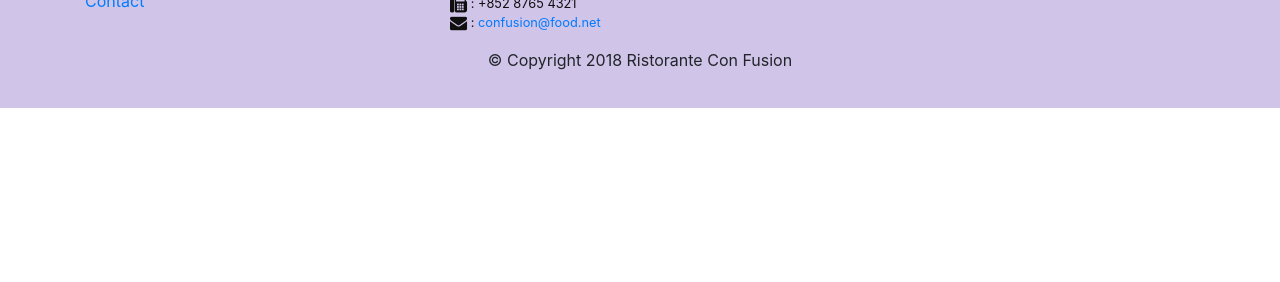
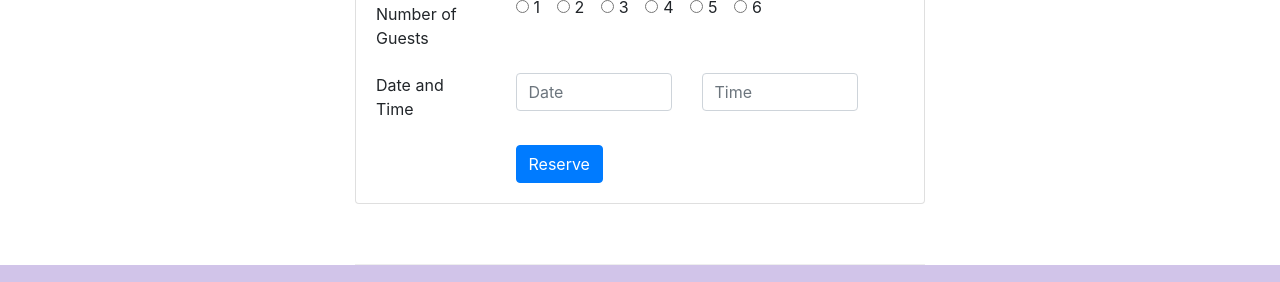
Before and after one commit to akshith271/conFusion, a website: page index.html in a window 1280 px wide. Shown: the part 1679-1961 px from the top of the page. Before the commit the page ends 1787 px from the top, so only its background shows below. Drawn offline with nearby package versions, Linux system fonts and the light colour scheme.

Commit message:
Assignment-2

```diff
--- a/css/styles.css
+++ b/css/styles.css
@@ -6,6 +6,7 @@
   padding: 50px 0;
   border-bottom: 1px ridge;
   min-height: 400px;
+  margin: 0 auto;
 }
 
 .footer {
--- a/index.html
+++ b/index.html
@@ -78,8 +78,17 @@
               your culinary senses!
             </p>
           </div>
-          <div class="col-12 col-sm align-self-center">
+          <div class="col-12 col-sm-3 align-self-center">
             <img src="img/logo.png" class="img-fluid" />
+          </div>
+          <div class="col-12 col-sm-3 align-self-center">
+            <a
+              class="btn btn-block"
+              style="background-color: gold;"
+              href=" #reserve_form"
+            >
+              Reserve Table
+            </a>
           </div>
         </div>
       </div>
@@ -117,7 +126,9 @@
           <h3>This Month's Promotions</h3>
         </div>
         <div class="col col-sm col-md">
-          <h2>Weekend Grand Buffet</h2>
+          <h2>
+            Weekend Grand Buffet <span class="badge badge-danger">NEW</span>
+          </h2>
           <p>
             Featuring mouthwatering combinations with a choice of five different
             salads, six enticing appetizers, six main entrees and five choicest
@@ -147,6 +158,113 @@
                 world, he specializes in creating mouthwatering Indo-Italian
                 fusion experiences.
               </p>
+            </div>
+          </div>
+        </div>
+      </div>
+
+      <div class="row" id="reserve_form">
+        <div class="col-12 col-sm-6 row-content">
+          <div class="card">
+            <h3 class="card-header text-white" style="background: goldenrod;">
+              Reserve a Table
+            </h3>
+            <div class="card-body">
+              <form>
+                <fieldset class="form-group">
+                  <div class="row">
+                    <label class="col-form-label inline col-sm-3"
+                      >Number of Guests</label
+                    >
+                    <div class="col-12 col-sm-8">
+                      <div class="form-check-inline">
+                        <input
+                          class="form-check-input"
+                          type="radio"
+                          name="number"
+                          id="pax#1"
+                        />
+                        <label class="form-check-label" for="pax#1">1</label>
+                      </div>
+
+                      <div class="form-check-inline">
+                        <input
+                          class="form-check-input"
+                          type="radio"
+                          name="number"
+                          id="pax#2"
+                        />
+                        <label class="form-check-label" for="pax#2">2</label>
+                      </div>
+                      <div class="form-check-inline">
+                        <input
+                          class="form-check-input"
+                          type="radio"
+                          name="number"
+                          id="pax#3"
+                        />
+                        <label class="form-check-label" for="pax#3">3</label>
+                      </div>
+                      <div class="form-check-inline">
+                        <input
+                          class="form-check-input"
+                          type="radio"
+                          name="number"
+                          id="pax#4"
+                        />
+                        <label class="form-check-label" for="pax#4">4</label>
+                      </div>
+                      <div class="form-check-inline">
+                        <input
+                          class="form-check-input"
+                          type="radio"
+                          name="number"
+                          id="pax#5"
+                        />
+                        <label class="form-check-label" for="pax#5">5</label>
+                      </div>
+                      <div class="form-check-inline">
+                        <input
+                          class="form-check-input"
+                          type="radio"
+                          name="number"
+                          id="pax#6"
+                        />
+                        <label class="form-check-label" for="pax#6">6</label>
+                      </div>
+                    </div>
+                  </div>
+                </fieldset>
+                <div class="form-group row">
+                  <div class="col-12 col-sm-3">
+                    <label for="date">Date and Time</label>
+                  </div>
+
+                  <div class="col-4">
+                    <input
+                      type="text"
+                      id="date"
+                      placeholder="Date"
+                      class="form-control"
+                    />
+                  </div>
+                  <div class="col-4">
+                    <input
+                      type="text"
+                      id="time"
+                      placeholder="Time"
+                      class="form-control"
+                    />
+                  </div>
+                </div>
+                <div class="row">
+                  <div class="col-4 offset-sm-3">
+                    <button type="submit" class="btn btn-primary">
+                      Reserve
+                    </button>
+                  </div>
+                </div>
+              </form>
             </div>
           </div>
         </div>
```
Also changed, not shown: contactus.html (+3 -1 lines).
